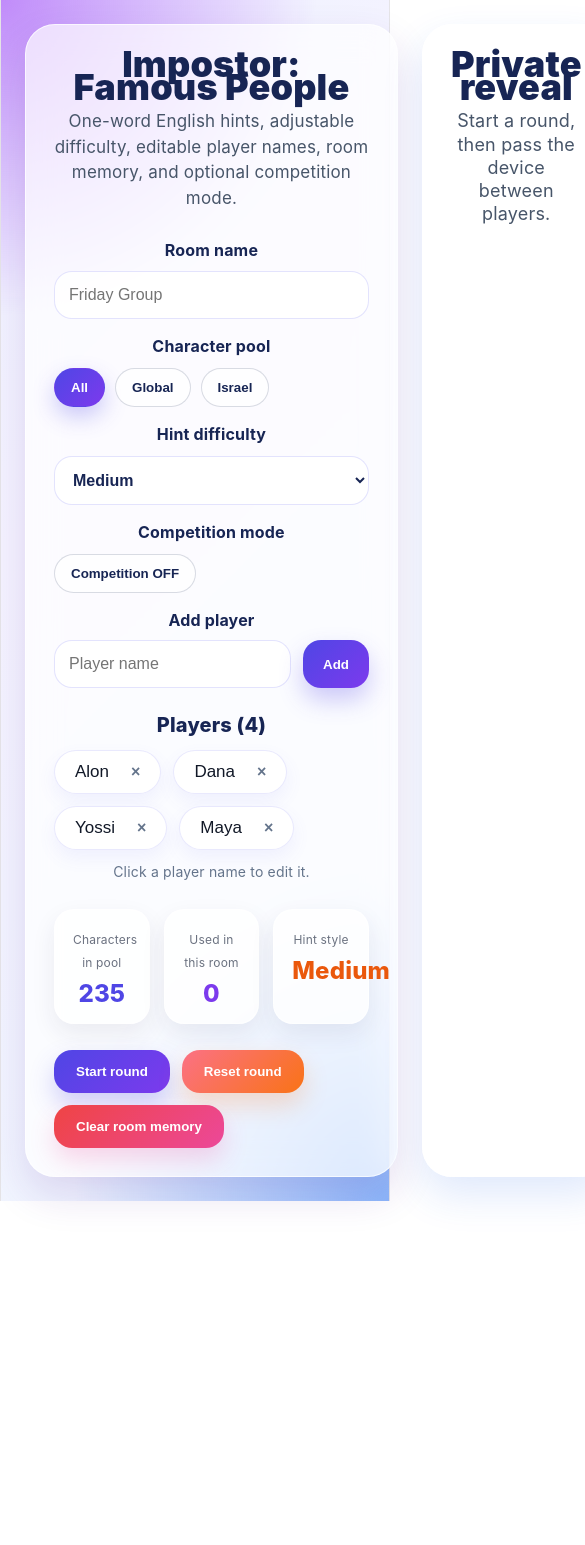
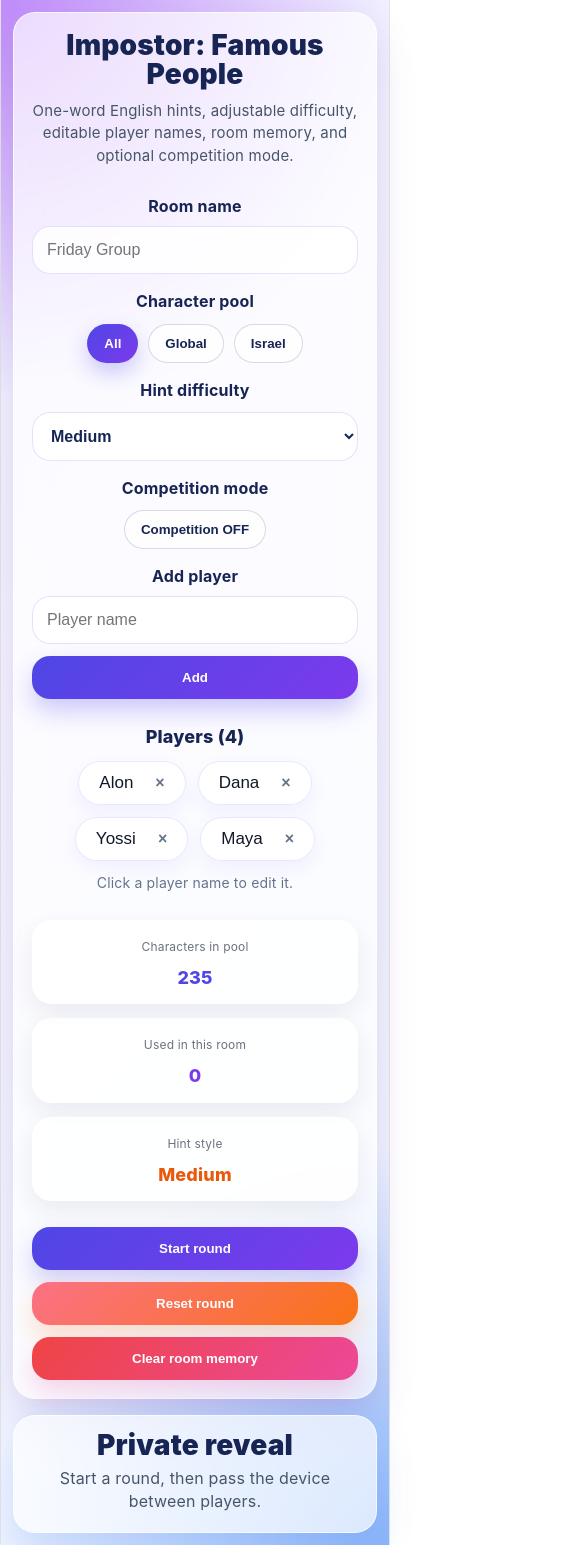
Before and after one commit to alonbenyosef1/impostor-game, a React (Vite) app: page / in a window 390 px wide. Shown: the top 1545 px of the page, 585 px wide, since content can reach past the window. Before the commit the page ends 1201 px from the top, so only its background shows below. Built offline with nearby package versions, Linux system fonts and the light colour scheme.

Commit message:
Make layout responsive for mobile

```diff
--- a/src/App.jsx
+++ b/src/App.jsx
@@ -347,19 +347,29 @@ function buildRound(players, settings, usedCharacters) {
   };
 }
 
-function MetricCard({ label, value, accent }) {
+function createScoreMap(players, existingScores = {}) {
+  const next = {};
+  players.forEach((player) => {
+    next[player] = existingScores[player] ?? 0;
+  });
+  return next;
+}
+
+function MetricCard({ label, value, accent, isMobile }) {
   return (
     <div
       style={{
         background: "rgba(255,255,255,0.78)",
         borderRadius: 20,
-        padding: 18,
+        padding: isMobile ? 14 : 18,
         border: "1px solid rgba(255,255,255,0.65)",
         boxShadow: "0 10px 24px rgba(32, 36, 80, 0.08)",
       }}
     >
       <div style={{ fontSize: 12, color: "#6b7280", marginBottom: 8 }}>{label}</div>
-      <div style={{ fontSize: 24, fontWeight: 800, color: accent || "#111827" }}>{value}</div>
+      <div style={{ fontSize: isMobile ? 18 : 24, fontWeight: 800, color: accent || "#111827" }}>
+        {value}
+      </div>
     </div>
   );
 }
@@ -384,14 +394,6 @@ function PillButton({ active, children, onClick }) {
   );
 }
 
-function createScoreMap(players, existingScores = {}) {
-  const next = {};
-  players.forEach((player) => {
-    next[player] = existingScores[player] ?? 0;
-  });
-  return next;
-}
-
 export default function App() {
   const [playerName, setPlayerName] = useState("");
   const [roomName, setRoomName] = useState("");
@@ -409,11 +411,14 @@ export default function App() {
   const [revealed, setRevealed] = useState(false);
   const [showFinalRevealScreen, setShowFinalRevealScreen] = useState(false);
   const [showFinalResults, setShowFinalResults] = useState(false);
-
   const [competitionMode, setCompetitionMode] = useState(false);
   const [scores, setScores] = useState(() => createScoreMap(["Alon", "Dana", "Yossi", "Maya"]));
   const [roundScored, setRoundScored] = useState(false);
+  const [windowWidth, setWindowWidth] = useState(
+    typeof window !== "undefined" ? window.innerWidth : 1200
+  );
 
+  const isMobile = windowWidth < 768;
   const currentAssignment = round?.assignments?.[currentIndex] ?? null;
   const canStart = players.length >= 3;
   const roomPoolCount = useMemo(() => filterCharacters(settings.pool).length, [settings.pool]);
@@ -432,6 +437,15 @@ export default function App() {
   useEffect(() => {
     setScores((prev) => createScoreMap(players, prev));
   }, [players]);
+
+  useEffect(() => {
+    function handleResize() {
+      setWindowWidth(window.innerWidth);
+    }
+
+    window.addEventListener("resize", handleResize);
+    return () => window.removeEventListener("resize", handleResize);
+  }, []);
 
   function addPlayer() {
     const trimmed = playerName.trim();
@@ -471,22 +485,16 @@ export default function App() {
       return;
     }
 
-    setPlayers((prev) =>
-      prev.map((player, index) => {
-        if (index !== editingIndex) return player;
-        return trimmed;
-      })
-    );
+    const nextPlayers = players.map((player, index) => (index === editingIndex ? trimmed : player));
+
+    setPlayers(nextPlayers);
 
     setScores((prev) => {
       const next = { ...prev };
       const oldScore = next[oldName] ?? 0;
       delete next[oldName];
       next[trimmed] = oldScore;
-      return createScoreMap(
-        players.map((player, index) => (index === editingIndex ? trimmed : player)),
-        next
-      );
+      return createScoreMap(nextPlayers, next);
     });
 
     setEditingIndex(null);
@@ -607,7 +615,7 @@ export default function App() {
           "radial-gradient(circle at top left, rgba(168, 85, 247, 0.65), transparent 25%), radial-gradient(circle at bottom right, rgba(59, 130, 246, 0.55), transparent 25%), linear-gradient(135deg, #eef2ff 0%, #f5f3ff 35%, #eff6ff 100%)",
         fontFamily: "Inter, Arial, sans-serif",
         color: "#111827",
-        padding: 24,
+        padding: isMobile ? 12 : 24,
       }}
     >
       <div
@@ -615,30 +623,48 @@ export default function App() {
           maxWidth: 1320,
           margin: "0 auto",
           display: "grid",
-          gridTemplateColumns: "1.12fr 0.88fr",
-          gap: 24,
+          gridTemplateColumns: isMobile ? "1fr" : "1.12fr 0.88fr",
+          gap: isMobile ? 16 : 24,
         }}
       >
         <div
           style={{
             background: "rgba(255,255,255,0.68)",
             backdropFilter: "blur(16px)",
-            borderRadius: 30,
-            padding: 28,
+            borderRadius: isMobile ? 22 : 30,
+            padding: isMobile ? 18 : 28,
             border: "1px solid rgba(255,255,255,0.7)",
             boxShadow: "0 18px 40px rgba(76, 29, 149, 0.14)",
           }}
         >
-          <div style={{ fontSize: 36, fontWeight: 900, marginBottom: 10, color: "#172554" }}>
+          <div
+            style={{
+              fontSize: isMobile ? 28 : 36,
+              fontWeight: 900,
+              marginBottom: 10,
+              color: "#172554",
+              lineHeight: 1.05,
+              textAlign: "center",
+            }}
+          >
             Impostor: Famous People
           </div>
-          <div style={{ color: "#475569", marginBottom: 28, fontSize: 17, lineHeight: 1.5 }}>
+
+          <div
+            style={{
+              color: "#475569",
+              marginBottom: 28,
+              fontSize: isMobile ? 15 : 17,
+              lineHeight: 1.5,
+              textAlign: "center",
+            }}
+          >
             One-word English hints, adjustable difficulty, editable player names, room memory, and optional competition mode.
           </div>
 
           <div style={{ display: "grid", gap: 16, marginBottom: 26 }}>
             <label style={{ display: "grid", gap: 8 }}>
-              <span style={{ fontWeight: 700, color: "#172554" }}>Room name</span>
+              <span style={{ fontWeight: 700, color: "#172554", textAlign: "center" }}>Room name</span>
               <input
                 value={roomName}
                 onChange={(e) => setRoomName(e.target.value)}
@@ -655,8 +681,8 @@ export default function App() {
             </label>
 
             <div style={{ display: "grid", gap: 10 }}>
-              <span style={{ fontWeight: 700, color: "#172554" }}>Character pool</span>
-              <div style={{ display: "flex", gap: 10, flexWrap: "wrap" }}>
+              <span style={{ fontWeight: 700, color: "#172554", textAlign: "center" }}>Character pool</span>
+              <div style={{ display: "flex", gap: 10, flexWrap: "wrap", justifyContent: "center" }}>
                 {POOL_OPTIONS.map((option) => (
                   <PillButton
                     key={option.value}
@@ -670,7 +696,7 @@ export default function App() {
             </div>
 
             <div style={{ display: "grid", gap: 10 }}>
-              <span style={{ fontWeight: 700, color: "#172554" }}>Hint difficulty</span>
+              <span style={{ fontWeight: 700, color: "#172554", textAlign: "center" }}>Hint difficulty</span>
               <select
                 value={settings.difficulty}
                 onChange={(e) => setSettings((prev) => ({ ...prev, difficulty: e.target.value }))}
@@ -694,8 +720,8 @@ export default function App() {
             </div>
 
             <div style={{ display: "grid", gap: 10 }}>
-              <span style={{ fontWeight: 700, color: "#172554" }}>Competition mode</span>
-              <div style={{ display: "flex", gap: 10, flexWrap: "wrap" }}>
+              <span style={{ fontWeight: 700, color: "#172554", textAlign: "center" }}>Competition mode</span>
+              <div style={{ display: "flex", gap: 10, flexWrap: "wrap", justifyContent: "center" }}>
                 <PillButton active={competitionMode} onClick={toggleCompetitionMode}>
                   {competitionMode ? "Competition ON" : "Competition OFF"}
                 </PillButton>
@@ -720,26 +746,34 @@ export default function App() {
             </div>
 
             <label style={{ display: "grid", gap: 8 }}>
-              <span style={{ fontWeight: 700, color: "#172554" }}>Add player</span>
-              <div style={{ display: "flex", gap: 12 }}>
+              <span style={{ fontWeight: 700, color: "#172554", textAlign: "center" }}>Add player</span>
+              <div
+                style={{
+                  display: "grid",
+                  gridTemplateColumns: isMobile ? "1fr" : "1fr auto",
+                  gap: 12,
+                }}
+              >
                 <input
                   value={playerName}
                   onChange={(e) => setPlayerName(e.target.value)}
                   onKeyDown={(e) => e.key === "Enter" && addPlayer()}
                   placeholder="Player name"
                   style={{
-                    flex: 1,
+                    width: "100%",
                     padding: 14,
                     borderRadius: 18,
                     border: "1px solid rgba(99, 102, 241, 0.18)",
                     background: "rgba(255,255,255,0.82)",
                     fontSize: 16,
                     outline: "none",
+                    boxSizing: "border-box",
                   }}
                 />
                 <button
                   onClick={addPlayer}
                   style={{
+                    width: isMobile ? "100%" : "auto",
                     padding: "14px 20px",
                     borderRadius: 18,
                     border: 0,
@@ -757,10 +791,19 @@ export default function App() {
           </div>
 
           <div style={{ marginBottom: 26 }}>
-            <div style={{ fontWeight: 800, marginBottom: 12, color: "#172554", fontSize: 20 }}>
+            <div
+              style={{
+                fontWeight: 800,
+                marginBottom: 12,
+                color: "#172554",
+                fontSize: isMobile ? 18 : 20,
+                textAlign: "center",
+              }}
+            >
               Players ({players.length})
             </div>
-            <div style={{ display: "flex", flexWrap: "wrap", gap: 12 }}>
+
+            <div style={{ display: "flex", flexWrap: "wrap", gap: 12, justifyContent: "center" }}>
               {players.map((player, index) => (
                 <div
                   key={`${player}-${index}`}
@@ -828,18 +871,27 @@ export default function App() {
                 </div>
               ))}
             </div>
-            <div style={{ marginTop: 10, color: "#64748b", fontSize: 14 }}>
+
+            <div style={{ marginTop: 10, color: "#64748b", fontSize: 14, textAlign: "center" }}>
               Click a player name to edit it.
             </div>
           </div>
 
-          <div style={{ display: "grid", gridTemplateColumns: "repeat(3, minmax(0, 1fr))", gap: 14, marginBottom: 26 }}>
-            <MetricCard label="Characters in pool" value={roomPoolCount} accent="#4f46e5" />
-            <MetricCard label="Used in this room" value={usedCharacters.length} accent="#7c3aed" />
+          <div
+            style={{
+              display: "grid",
+              gridTemplateColumns: isMobile ? "1fr" : "repeat(3, minmax(0, 1fr))",
+              gap: 14,
+              marginBottom: 26,
+            }}
+          >
+            <MetricCard label="Characters in pool" value={roomPoolCount} accent="#4f46e5" isMobile={isMobile} />
+            <MetricCard label="Used in this room" value={usedCharacters.length} accent="#7c3aed" isMobile={isMobile} />
             <MetricCard
               label="Hint style"
               value={settings.difficulty.charAt(0).toUpperCase() + settings.difficulty.slice(1)}
               accent="#ea580c"
+              isMobile={isMobile}
             />
           </div>
 
@@ -853,7 +905,15 @@ export default function App() {
                 border: "1px solid rgba(99, 102, 241, 0.14)",
               }}
             >
-              <div style={{ fontWeight: 800, marginBottom: 12, color: "#172554", fontSize: 20 }}>
+              <div
+                style={{
+                  fontWeight: 800,
+                  marginBottom: 12,
+                  color: "#172554",
+                  fontSize: isMobile ? 18 : 20,
+                  textAlign: "center",
+                }}
+              >
                 Scoreboard
               </div>
 
@@ -879,7 +939,13 @@ export default function App() {
             </div>
           )}
 
-          <div style={{ display: "flex", gap: 12, flexWrap: "wrap" }}>
+          <div
+            style={{
+              display: "grid",
+              gridTemplateColumns: isMobile ? "1fr" : "repeat(3, minmax(0, 1fr))",
+              gap: 12,
+            }}
+          >
             <button
               onClick={startRound}
               disabled={!canStart || (competitionMode && showFinalResults && !roundScored)}
@@ -944,18 +1010,26 @@ export default function App() {
           style={{
             background: "rgba(255,255,255,0.68)",
             backdropFilter: "blur(16px)",
-            borderRadius: 30,
-            padding: 28,
+            borderRadius: isMobile ? 22 : 30,
+            padding: isMobile ? 18 : 28,
             border: "1px solid rgba(255,255,255,0.7)",
             boxShadow: "0 18px 40px rgba(37, 99, 235, 0.14)",
           }}
         >
-          <div style={{ fontSize: 36, fontWeight: 900, marginBottom: 10, color: "#172554" }}>
+          <div
+            style={{
+              fontSize: isMobile ? 28 : 36,
+              fontWeight: 900,
+              marginBottom: 10,
+              color: "#172554",
+              textAlign: "center",
+            }}
+          >
             Private reveal
           </div>
 
           {!round && (
-            <div style={{ color: "#475569", fontSize: 18 }}>
+            <div style={{ color: "#475569", fontSize: isMobile ? 16 : 18, textAlign: "center" }}>
               Start a round, then pass the device between players.
             </div>
           )}
@@ -974,24 +1048,32 @@ export default function App() {
                 <div style={{ fontSize: 12, color: "#64748b", letterSpacing: 1.4, textTransform: "uppercase" }}>
                   Current player
                 </div>
-                <div style={{ fontSize: 34, fontWeight: 900, marginTop: 8, color: "#1e1b4b" }}>
+                <div
+                  style={{
+                    fontSize: isMobile ? 28 : 34,
+                    fontWeight: 900,
+                    marginTop: 8,
+                    color: "#1e1b4b",
+                    lineHeight: 1.05,
+                  }}
+                >
                   {currentAssignment.player}
                 </div>
                 <div style={{ color: "#64748b", marginTop: 8 }}>Only this player should look at the screen.</div>
               </div>
 
               <div
-                onMouseDown={beginHold}
-                onMouseUp={endHold}
-                onMouseLeave={endHold}
-                onTouchStart={beginHold}
-                onTouchEnd={endHold}
+                onPointerDown={beginHold}
+                onPointerUp={endHold}
+                onPointerLeave={endHold}
+                onPointerCancel={endHold}
                 style={{
                   position: "relative",
-                  height: 320,
+                  height: isMobile ? 260 : 320,
                   perspective: "1200px",
                   cursor: "pointer",
                   userSelect: "none",
+                  touchAction: "manipulation",
                 }}
               >
                 <div
@@ -1017,10 +1099,8 @@ export default function App() {
                     boxShadow: "0 18px 36px rgba(49, 46, 129, 0.25)",
                   }}
                 >
-                  <div style={{ fontSize: 14, marginBottom: 14 }}>
-                    Hold to reveal
-                  </div>
-                  <div style={{ fontSize: 32, fontWeight: 900 }}>
+                  <div style={{ fontSize: 14, marginBottom: 14 }}>Hold to reveal</div>
+                  <div style={{ fontSize: isMobile ? 28 : 32, fontWeight: 900, lineHeight: 1.05 }}>
                     Press and hold
                   </div>
                 </div>
@@ -1052,25 +1132,21 @@ export default function App() {
                 >
                   {currentAssignment.isImpostor ? (
                     <>
-                      <div style={{ fontSize: 14, opacity: 0.9, marginBottom: 10 }}>
-                        Your role
-                      </div>
-                      <div style={{ color: "#fee2e2", fontSize: 32, fontWeight: 900 }}>
+                      <div style={{ fontSize: 14, opacity: 0.9, marginBottom: 10 }}>Your role</div>
+                      <div style={{ color: "#fee2e2", fontSize: isMobile ? 28 : 32, fontWeight: 900, lineHeight: 1.05 }}>
                         You are the Impostor
                       </div>
 
                       {settings.impostorGetsHint && (
-                        <div style={{ marginTop: 12, fontSize: 18, fontWeight: 700 }}>
+                        <div style={{ marginTop: 12, fontSize: isMobile ? 16 : 18, fontWeight: 700 }}>
                           Hint: {currentAssignment.hint}
                         </div>
                       )}
                     </>
                   ) : (
                     <>
-                      <div style={{ fontSize: 14, marginBottom: 10 }}>
-                        Your word
-                      </div>
-                      <div style={{ fontSize: 36, fontWeight: 900 }}>
+                      <div style={{ fontSize: 14, marginBottom: 10 }}>Your word</div>
+                      <div style={{ fontSize: isMobile ? 30 : 36, fontWeight: 900, lineHeight: 1.05 }}>
                         {currentAssignment.word}
                       </div>
                     </>
@@ -1078,7 +1154,13 @@ export default function App() {
                 </div>
               </div>
 
-              <div style={{ display: "flex", justifyContent: "space-between", gap: 12 }}>
+              <div
+                style={{
+                  display: "grid",
+                  gridTemplateColumns: isMobile ? "1fr" : "1fr 1fr",
+                  gap: 12,
+                }}
+              >
                 <button
                   onClick={resetRound}
                   style={{
@@ -1115,19 +1197,20 @@ export default function App() {
 
           {showFinalRevealScreen && !showFinalResults && round && (
             <div style={{ textAlign: "center", marginTop: 20 }}>
-              <div style={{ fontSize: 28, fontWeight: 900, marginBottom: 12 }}>
+              <div style={{ fontSize: isMobile ? 24 : 28, fontWeight: 900, marginBottom: 12 }}>
                 Everyone is ready
               </div>
 
               <button
                 onClick={() => setShowFinalResults(true)}
                 style={{
+                  width: isMobile ? "100%" : "auto",
                   padding: "16px 20px",
                   borderRadius: 20,
                   border: 0,
                   background: "#6366f1",
                   color: "white",
-                  fontSize: 20,
+                  fontSize: isMobile ? 18 : 20,
                   fontWeight: 900,
                   cursor: "pointer",
                 }}
@@ -1139,21 +1222,13 @@ export default function App() {
 
           {finished && round && (
             <div style={{ textAlign: "center", marginTop: 20 }}>
-              <div style={{ fontSize: 24, fontWeight: 900 }}>
+              <div style={{ fontSize: isMobile ? 22 : 24, fontWeight: 900 }}>
                 Final round details
               </div>
 
-              <div style={{ marginTop: 10 }}>
-                Word: {round.character.name}
-              </div>
-
-              <div>
-                Hint: {round.selectedHint}
-              </div>
-
-              <div>
-                Impostor: {impostorPlayer}
-              </div>
+              <div style={{ marginTop: 10 }}>Word: {round.character.name}</div>
+              <div>Hint: {round.selectedHint}</div>
+              <div>Impostor: {impostorPlayer}</div>
 
               {competitionMode && (
                 <div
@@ -1170,7 +1245,13 @@ export default function App() {
                   </div>
 
                   {!roundScored ? (
-                    <div style={{ display: "flex", justifyContent: "center", gap: 12, flexWrap: "wrap" }}>
+                    <div
+                      style={{
+                        display: "grid",
+                        gridTemplateColumns: isMobile ? "1fr" : "1fr 1fr",
+                        gap: 12,
+                      }}
+                    >
                       <button
                         onClick={awardImpostorWin}
                         style={{
@@ -1214,6 +1295,7 @@ export default function App() {
                   onClick={startRound}
                   style={{
                     marginTop: 16,
+                    width: isMobile ? "100%" : "auto",
                     padding: "12px 18px",
                     borderRadius: 14,
                     border: 0,
@@ -1232,6 +1314,7 @@ export default function App() {
                   onClick={startRound}
                   style={{
                     marginTop: 16,
+                    width: isMobile ? "100%" : "auto",
                     padding: "12px 18px",
                     borderRadius: 14,
                     border: 0,
```
